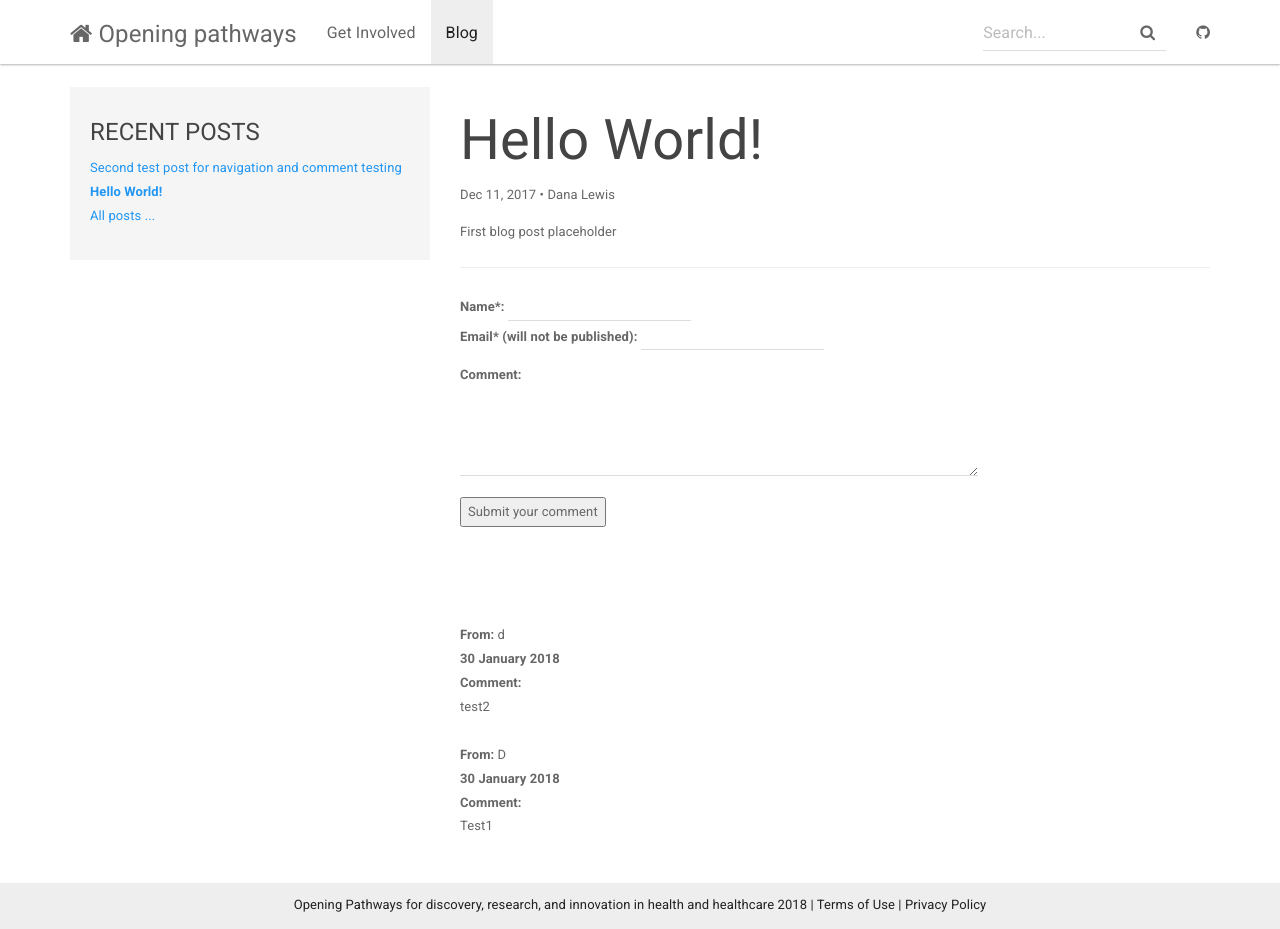
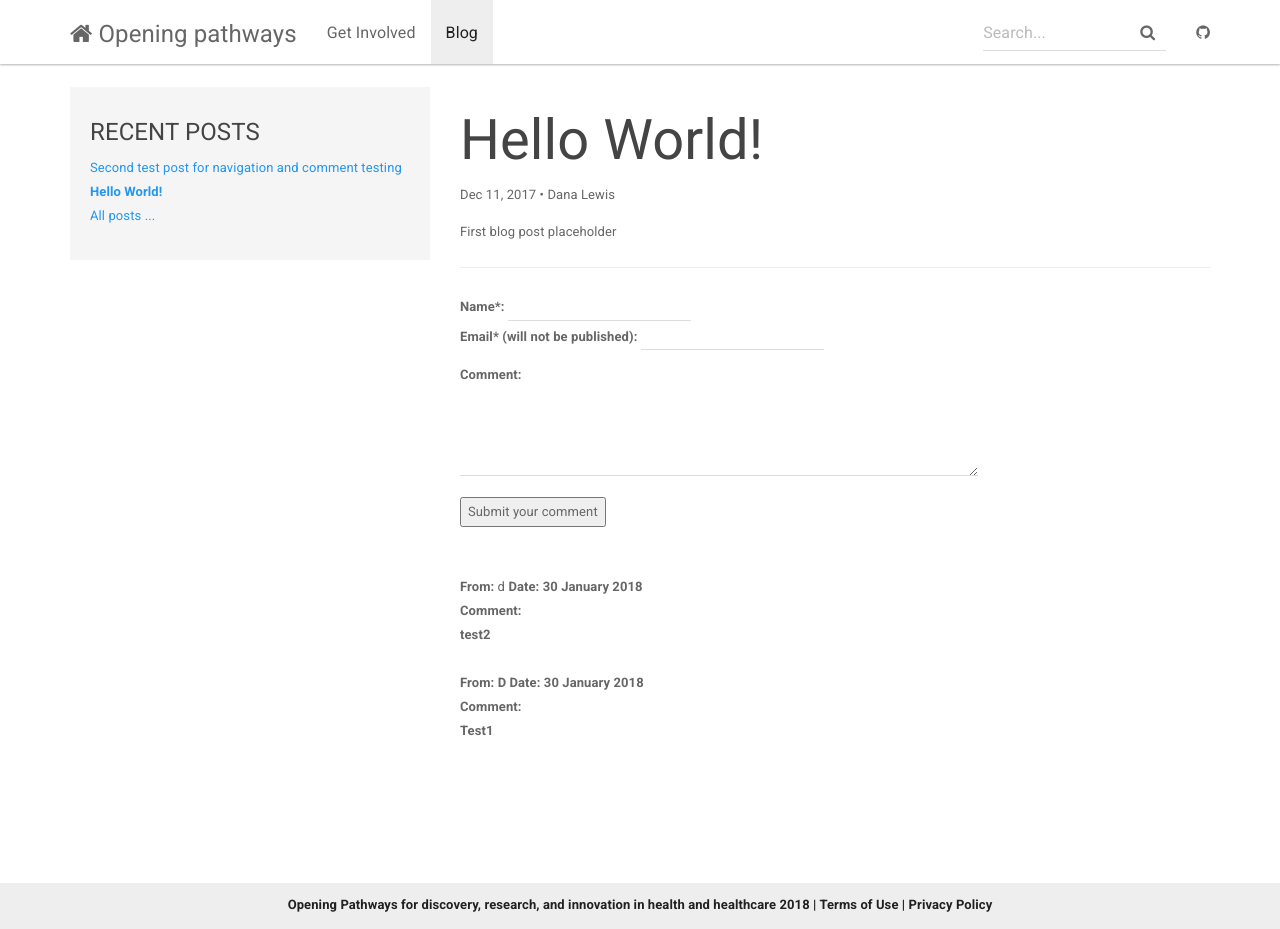
Before and after one commit to danamlewis/Testrepo2, a Jekyll site: the page built from _posts/2017-12-11-hello-world.md, in a window 1280 px wide and 929 px high. Built offline with Jekyll 4.4.1, drawn with Linux system fonts in a browser that asks for light colours; nearby versions of some CDN libraries.

Commit message:
Too much spacing

```diff
--- a/_includes/comments.html
+++ b/_includes/comments.html
@@ -1,13 +1,12 @@
 {% assign comments = site.data.comments | sort %}
 
-<br></br>
 <br></br>
 
 {% for comment in comments reversed %}
   {% assign commentData = comment[1] %}
     <div>
-     <b>From:</b> {{ commentData.name }}</br>
-     <b>{{ commentData.date | date_to_long_string }}</b></br>
+     <b>From:</b> {{ commentData.name }}
+     <b>Date:<b> {{ commentData.date | date_to_long_string }}</b></br>
      <b>Comment:</b></br>
      {{ commentData.message }}</br>
      </br>
```
